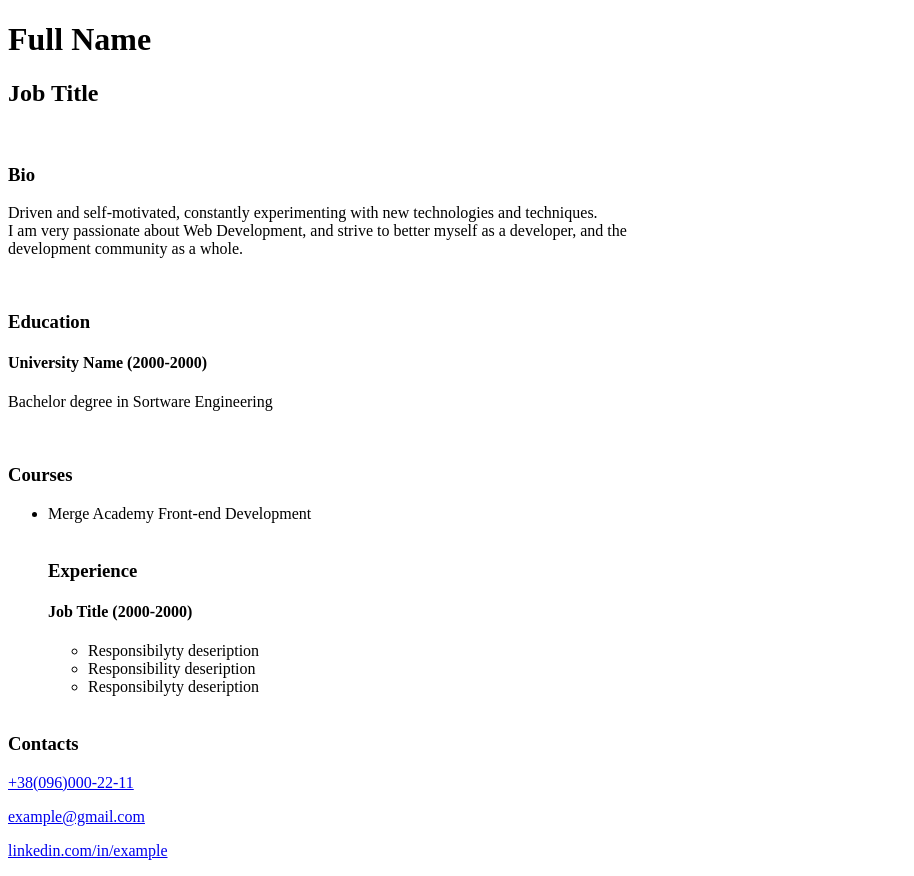
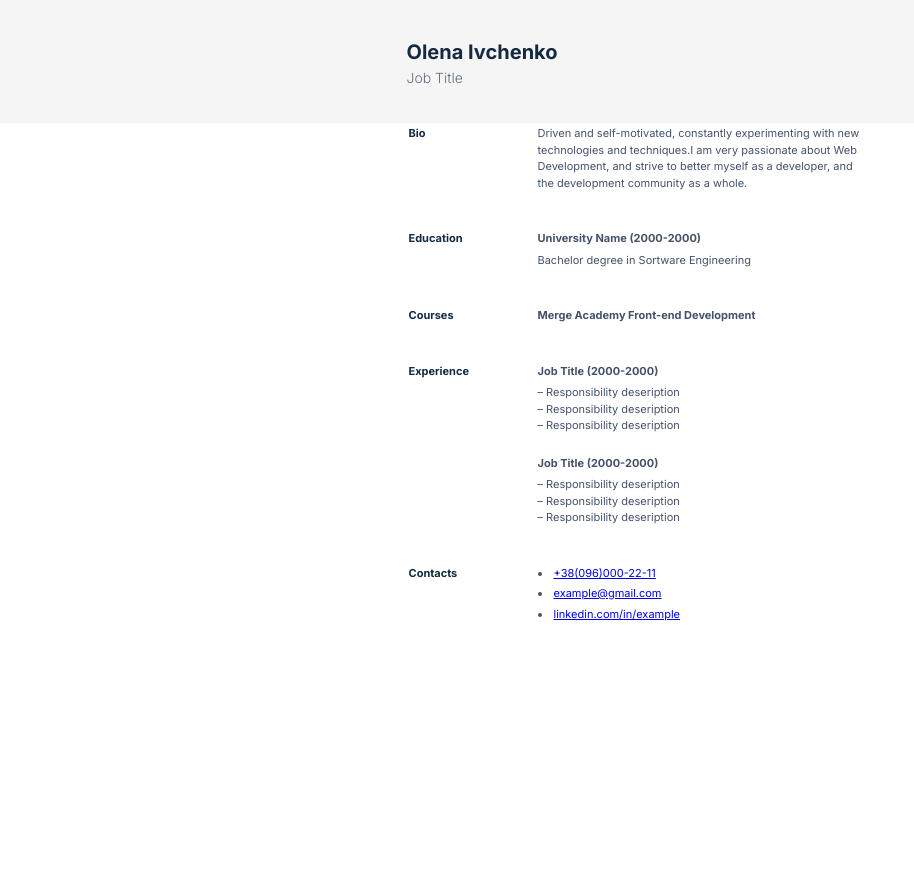
Before and after one commit to OlenaIvchenko/CV, a plain HTML site: page index.html in a window 1280 px wide. Shown: the whole page, without its empty margins (0-914 px from the left). After the commit the page ends 800 px from the top, so only its background shows below. Drawn offline with Linux system fonts and the light colour scheme.

Commit message:
add table+css

```diff
--- a/index.html
+++ b/index.html
@@ -4,42 +4,64 @@
     <meta charset="UTF-8">
     <meta http-equiv="X-UA-Compatible" content="IE=edge">
     <meta name="viewport" content="width=device-width, initial-scale=1.0">
+    <link rel="stylesheet" href="style.css">
     <title>CV Olena Ivchenko</title>
 </head>
 <body>
     <header>
-        <h1>Full Name</h1>
+        <div>
+        <h1>Olena Ivchenko</h1>
         <h2>Job Title</h2>
+        </div>
      </header>
-     <br>
      <main>
-     <h3>Bio</h3>
-     <p>Driven and self-motivated, constantly experimenting with new technologies and techniques. <br>
-     I am very passionate about Web Development, and strive to better myself as a developer, and the <br>
-     development community as a whole.</p>
-     <br>
-     <h3> Education</h3>
-     <h4>University Name (2000-2000)</h4>
-     <p>Bachelor degree in Sortware Engineering</p>
-     <br>
-     <h3>Courses</h3>
-     <ul>
-     <li>Merge Academy Front-end Development</li>
-     <br>
-     <h3>Experience</h3>
-     <h4>Job Title (2000-2000)</h4>
-     <ul>
-     <li>Responsibilyty deseription</li>
-     <li>Responsibility deseription</li>
-     <li>Responsibilyty deseription</li>
-    </ul>
-     <br>
+        <table>
+            <tr>
+                <td>Bio</td>
+                <td>Driven and self-motivated, constantly experimenting with new technologies and techniques.I am very passionate about Web Development, and strive to better myself as a developer, and the development community as a whole.</td>
+            </tr>
+            <tr>
+                <td>Education</td>
+                <td>
+                    <h3>University Name (2000-2000)</h3>
+                     <p>Bachelor degree in Sortware Engineering</p>
+                </td>
+            </tr>
+            <tr>
+                <td>Courses</td>
+                <td>
+                    <h3>Merge Academy Front-end Development</h3>
+                </td>
+
+            </tr>
+            <tr>
+                <td>Experience</td>
+                <td>
+                    <h3>Job Title (2000-2000)</h3>
+                    <ul>
+                         <li>Responsibility deseription</li>
+                         <li>Responsibility deseription</li>
+                         <li>Responsibility deseription</li>
+                    </ul>
+                    <h3>Job Title (2000-2000)</h3>
+                    <ul>
+                        <li>Responsibility deseription</li>
+                        <li>Responsibility deseription</li>
+                        <li>Responsibility deseription</li>
+                   </ul>
+                </td>
+            </tr>
+            <tr>
+                <td>Contacts</td>
+                <td>
+                    <ul>
+                        <li><a href="tel:+380960002211">+38(096)000-22-11</a></li>
+                        <li><a href="mailto:example@gmail.com">example@gmail.com</a></li>
+                        <li><a href="http://www.linkedin.com/in/example">linkedin.com/in/example</a></li>
+                    </ul>
+                </td>
+            </tr>
+        </table>
     </main>
-    <footer>
-     <h3>Contacts</h3>
-     <p><a href="tel:+380960002211">+38(096)000-22-11</a></p>
-     <p><a href="mailto:example@gmail.com">example@gmail.com</a></p>
-     <p><a href="http://www.linkedin.com/in/example">linkedin.com/in/example</a></p>
-    </footer>
 </body>
 </html>
--- /dev/null
+++ b/style.css
@@ -0,0 +1,88 @@
+@import url('https://fonts.googleapis.com/css2?family=Inter:wght@300;400;700&display=swap');
+
+* {
+  box-sizing: border-box;
+  margin: 0;
+  padding: 0;
+  font-family: 'Inter', sans-serif;
+}
+
+header {
+    background-color:#F5F5F5;
+    padding: 40px 0 37px;
+}
+
+div, table {
+    max-width: 595px;
+    margin: auto;
+    padding: 0 64px;
+}
+
+body {
+    font-weight: 400;
+    font-size: 11px;
+    line-height: 150%;
+    color: #44526c;
+}
+
+h1 {
+    color: #152A41;
+    font-size: 20px;
+    line-height: 24px;
+    margin-bottom: 5px;
+}
+
+h2{
+    color: #606c82;
+    font-weight: 300;
+    font-size: 14px;
+    line-height: 17px;
+}
+
+main {
+    padding:  57px 0x;
+}
+
+td {
+    vertical-align: top;
+    padding-bottom: 37px;
+}
+
+td:first-child {
+    width: 127px;
+    font-weight: 700;
+    font-size: 11px;
+    line-height: 13 px;
+    color: #152a41;
+}
+
+h3 {
+    font-weight: 700;
+    font-size: 11px;
+    line-height: 150%;
+    color: #44526c;
+}
+
+h3:not(:only-child) {
+    margin-bottom: 5px;
+}
+
+h3:not(:first-of-type) {
+    margin-top: 21px;
+}
+
+ul {
+    list-style-position: inside;
+}
+
+tr:not(:last-of-type) ul {
+    list-style-type: none;
+}
+
+tr:last-of-type li {
+    margin-bottom: 4px;
+}
+
+tr:not(:last-of-type) li::before {
+    content: "– ";
+}
```
